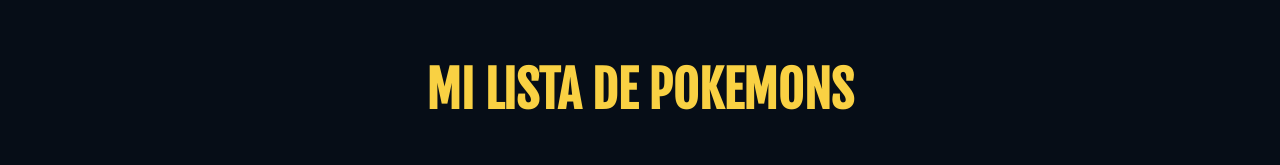
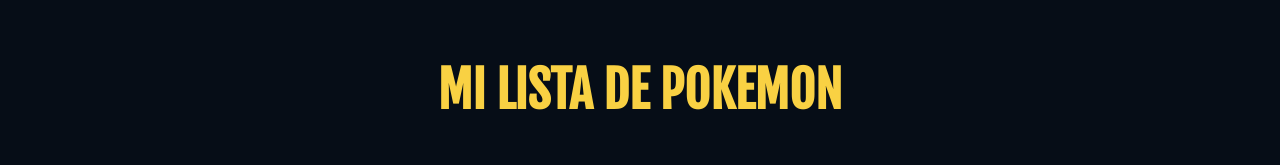
Before and after one commit to Adalab/modulo-3-evaluacion-intermedia-AmandaKhol, a React (Create React App) app: page / in a window 1280 px wide. Shown: the top 165 px of the page. Built offline with nearby package versions, Linux system fonts and the light colour scheme.

Commit message:
correct title

```diff
--- a/src/components/App.js
+++ b/src/components/App.js
@@ -15,7 +15,7 @@
     return (
       <>
         <section class="page__header">
-          <h1 class="title">Mi lista de pokemons</h1>
+          <h1 class="title">Mi lista de pokemon</h1>
         </section>
 
         <main className="main">
```
Also changed, not shown: 6 other files (tests, documents, lock files or other folders).
